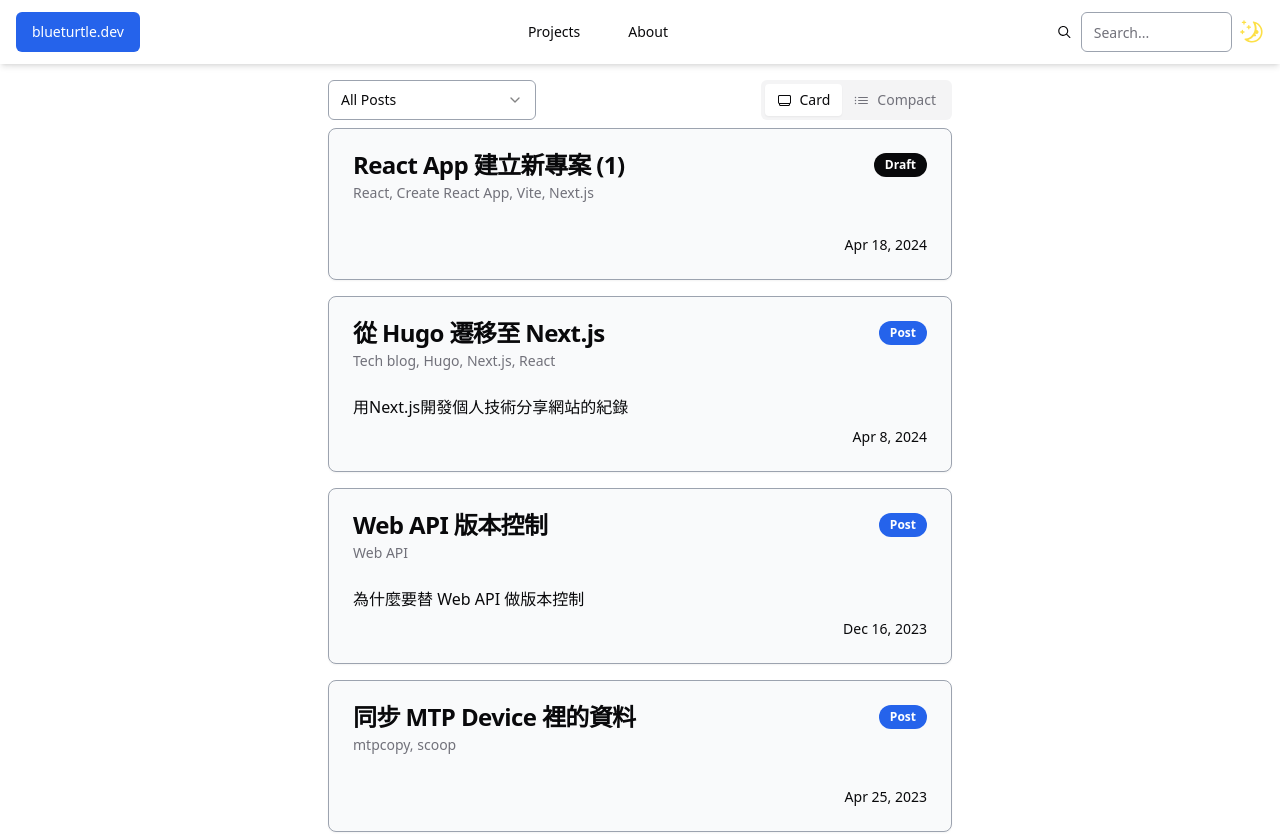
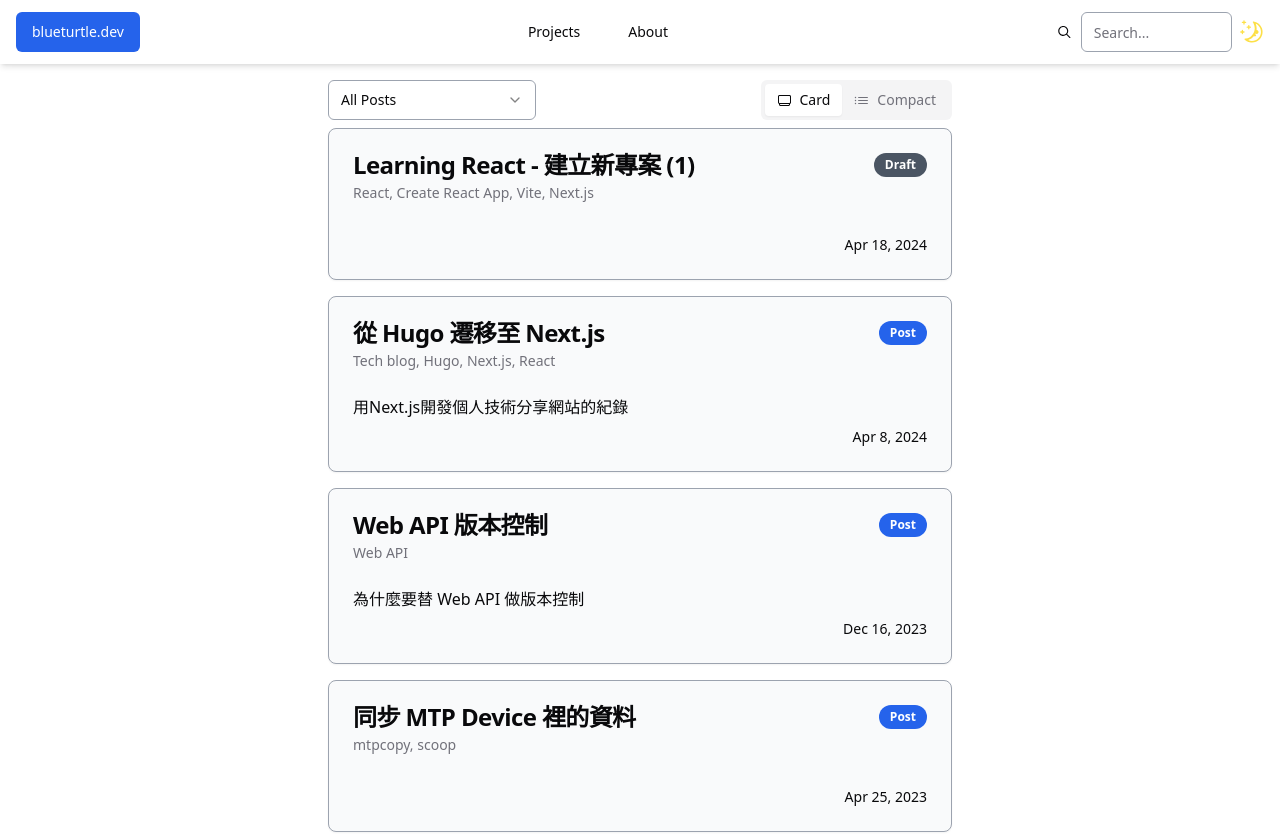
Before and after one commit to tarmacChen/blueturtle.dev, a Next.js app: page / in a window 1280 px wide. Shown: the top 834 px of the page. Built offline with nearby package versions, Linux system fonts and the light colour scheme.

Commit message:
adjust draft badge style

```diff
--- a/contents/posts/react-1-getStarted.md
+++ b/contents/posts/react-1-getStarted.md
@@ -1,5 +1,5 @@
 ---
-title: React App 建立新專案 (1)
+title: Learning React - 建立新專案 (1)
 author: tarmac
 type: post
 category: React
--- a/src/components/PostCard.tsx
+++ b/src/components/PostCard.tsx
@@ -12,9 +12,7 @@ import Link from 'next/link';
 import { SnippetCard } from '@/components/SnippetCard';
 
 export const DraftBadge = () => (
-  <Badge className="bg-foreground h-6 text-white hover:bg-foreground">
-    Draft
-  </Badge>
+  <Badge className="bg-gray-600 h-6 text-white hover:bg-gray-600">Draft</Badge>
 );
 export const PostBadge = () => (
   <Badge className="bg-blue-600 h-6 text-white hover:bg-blue-600">Post</Badge>
```
